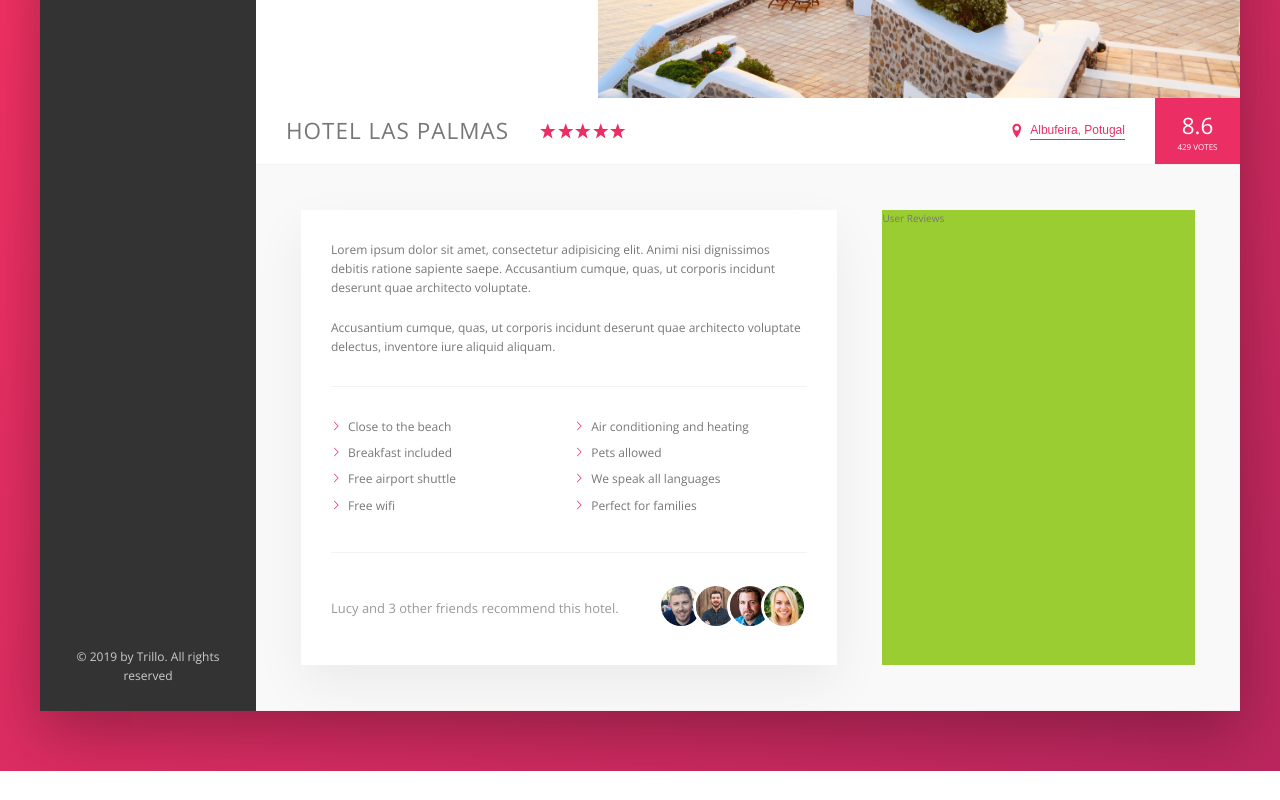
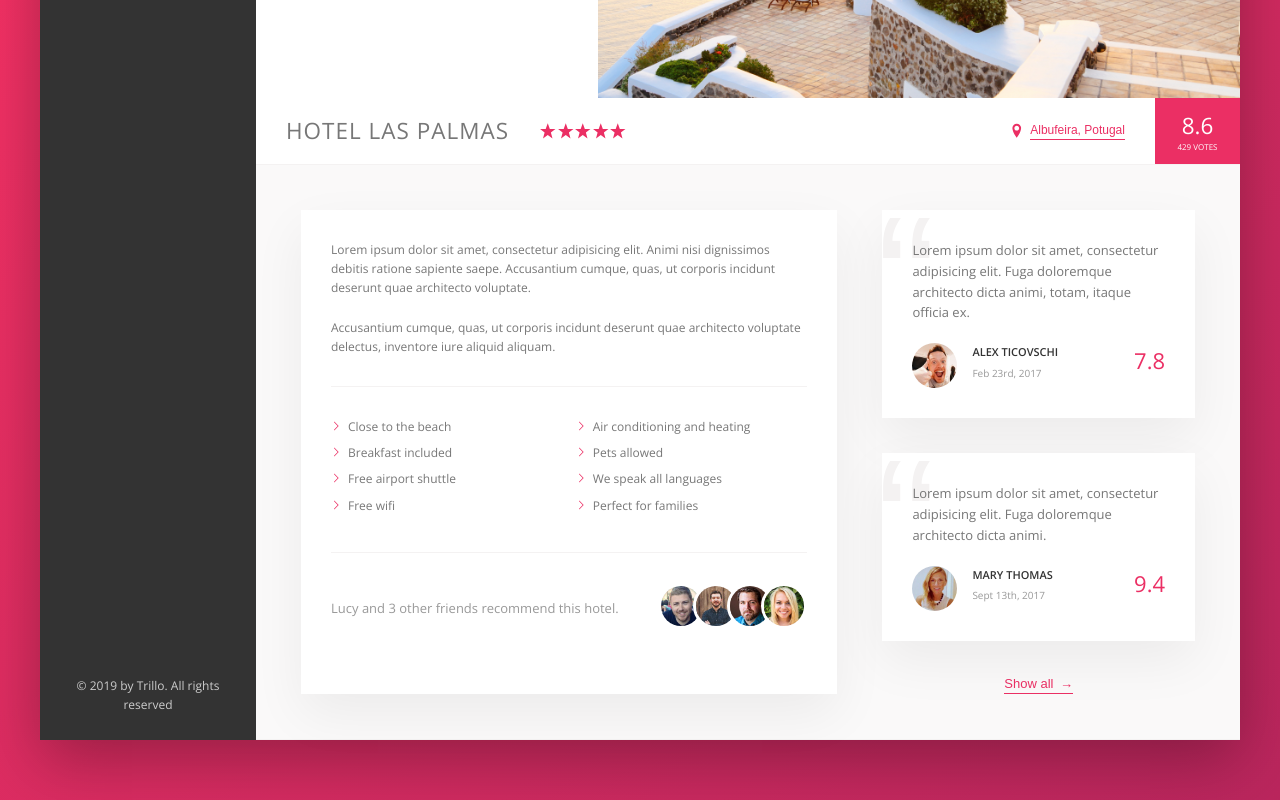
Before and after one commit to alexticovschi/Advanced-CSS-and-Sass-Course, a website: page Trillo/index.html in a window 1280 px wide. Shown: the part 417-1217 px from the top of the page. Before the commit the page ends 1188 px from the top, so only its background shows below. Drawn offline with nearby package versions, Linux system fonts and the light colour scheme.

Commit message:
building the user reviews section

```diff
--- a/Trillo/index.html
+++ b/Trillo/index.html
@@ -165,7 +165,34 @@
                         </div>
 
                         <div class="user-reviews">
-                            User Reviews
+                            <figure class="review">
+                                <blockquote class="review__text">
+                                    Lorem ipsum dolor sit amet, consectetur adipisicing elit. Fuga doloremque architecto dicta animi, totam, itaque officia ex.
+                                </blockquote>
+                                <figcaption class="review__user">
+                                    <img src="img/user-1.jpg" alt="User 1" class="review__photo">
+                                    <div class="review__user-box">
+                                        <p class="review__user-name">Alex Ticovschi</p>
+                                        <p class="review__user-date">Feb 23rd, 2017</p>
+                                    </div>
+                                    <div class="review__rating">7.8</div>
+                                </figcaption>
+                            </figure>
+
+                            <figure class="review">
+                                <blockquote class="review__text">
+                                    Lorem ipsum dolor sit amet, consectetur adipisicing elit. Fuga doloremque architecto dicta animi.                                </blockquote>
+                                <figcaption class="review__user">
+                                    <img src="img/user-2.jpg" alt="User 2" class="review__photo">
+                                    <div class="review__user-box">
+                                        <p class="review__user-name">Mary Thomas</p>
+                                        <p class="review__user-date">Sept 13th, 2017</p>
+                                    </div>
+                                    <div class="review__rating">9.4</div>
+                                </figcaption>
+                            </figure>
+
+                            <button class="btn-inline">Show all <span>&rarr;</span></button>
                         </div>
                     </div>
                 </main>
--- a/Trillo/sass/_components.scss
+++ b/Trillo/sass/_components.scss
@@ -284,8 +284,17 @@
     cursor: pointer;
     transition: all .2s;
 
+    & span {
+        margin-left: .3rem;
+        transition: margin-left .2s;
+    }
+
     &:hover {
         color: var(--color-grey-dark-1);
+
+        span {
+            margin-left: .8rem;
+        }
     }
 
     &:focus {
@@ -394,3 +403,70 @@
         }
     }
 }
+
+
+//##############################//
+// REVIEWS
+.review {
+    background-color: #fff;
+    box-shadow: var(--shadow-light);
+    padding: 3rem;
+    margin-bottom: 3.5rem;
+    position: relative;
+    overflow: hidden;
+
+    &__text {
+        margin-bottom: 2rem;
+        z-index: 10;
+        position: relative;
+    }
+
+    &__user {
+        display: flex;
+        // align-items: center;
+    }
+
+    &__photo {
+        height: 4.5rem;
+        width: 4.5rem;
+        border-radius: 50%;
+        margin-right: 1.5rem;
+    }
+
+    &__user-box {
+
+    }
+
+    &__user-name {
+        font-size: 1.1rem;
+        text-transform: uppercase;
+        color: var(--color-grey-dark-1);
+        font-weight: 600;
+        margin-bottom: .4rem;
+    }
+
+    &__user-date {
+        font-size: 1rem;
+        color: var(--color-grey-dark-3);
+    }
+
+    &__rating {
+        margin-left: auto;
+        font-size: 2.2rem;
+        font-weight: 300;
+        color: var(--color-primary);
+    }
+
+    &::before {
+        content: "\201C";
+        position: absolute;
+        font-size: 18rem;
+        top: -2rem;
+        left: -.6rem;
+        line-height: 1;
+        color: var(--color-grey-light-2);
+        font-family: sans-serif;
+        z-index: 1;
+    }
+
+}
--- a/Trillo/sass/_layout.scss
+++ b/Trillo/sass/_layout.scss
@@ -38,6 +38,7 @@
 }
 
 .detail {
+    font-size: 1.3rem;
     display: flex;
     padding: 4.5rem;
     background-color: var(--color-grey-light-1);
@@ -53,6 +54,9 @@
 }
 
 .user-reviews {
-    background-color: yellowgreen;
     flex: 1;
+
+    display: flex;
+    flex-direction: column;
+    align-items: center;
 }
```
Also changed, not shown: Trillo/sass/main.css, 1 other file.
